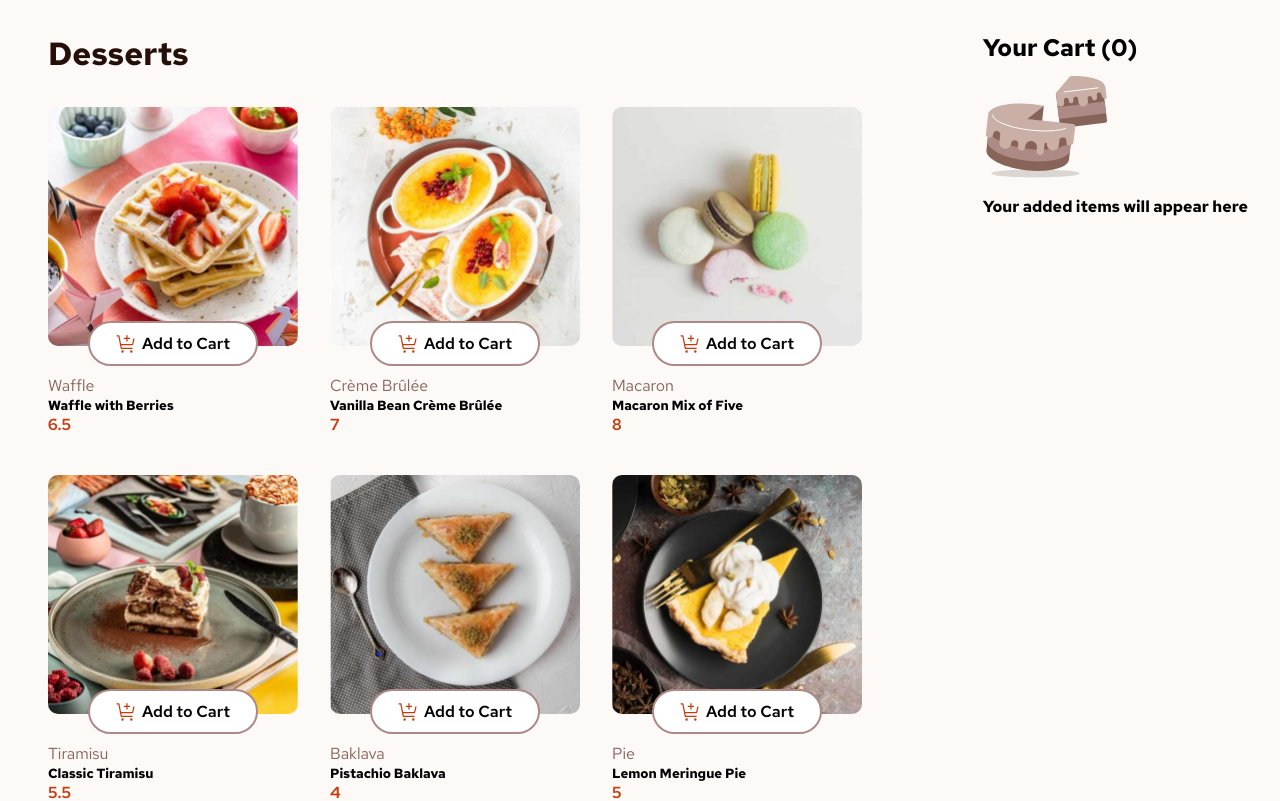
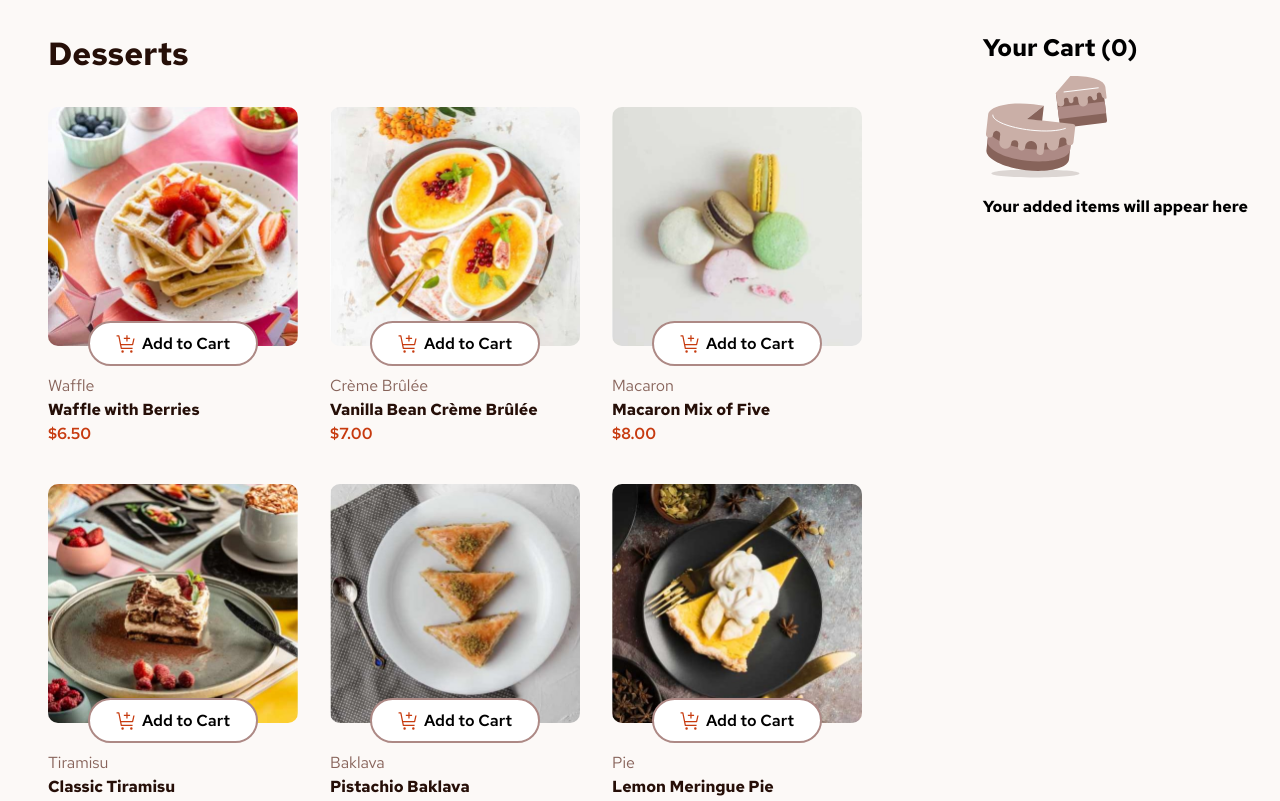
Before and after one commit to Amine4jh/product-list-react, a React (Vite) app: page / in a window 1280 px wide. Shown: the top 801 px of the page. Built offline with nearby package versions, Linux system fonts and the light colour scheme.

Commit message:
Use toFixed method on the price

```diff
--- a/src/components/Product.jsx
+++ b/src/components/Product.jsx
@@ -16,14 +16,14 @@ const Product = () => {
             <p>Add to Cart</p>
           </div>
 					<div className="add-more-to-cart">
-            <img src="assets/images/icon-decrement-quantity.svg" />
+            <img src="assets/images/icon-decrement-quantity.svg" id="minusIcon" />
             <p>1</p>
-            <img src="assets/images/icon-increment-quantity.svg" />
+            <img src="assets/images/icon-increment-quantity.svg" id="plusIcon" />
           </div>
           <div className="product-content">
             <h6>{product.category}</h6>
-            <h5>{product.name}</h5>
-            <span>{product.price}</span>
+            <h4>{product.name}</h4>
+            <span>${product.price.toFixed(2)}</span>
           </div>
         </div>
       ))}
```
